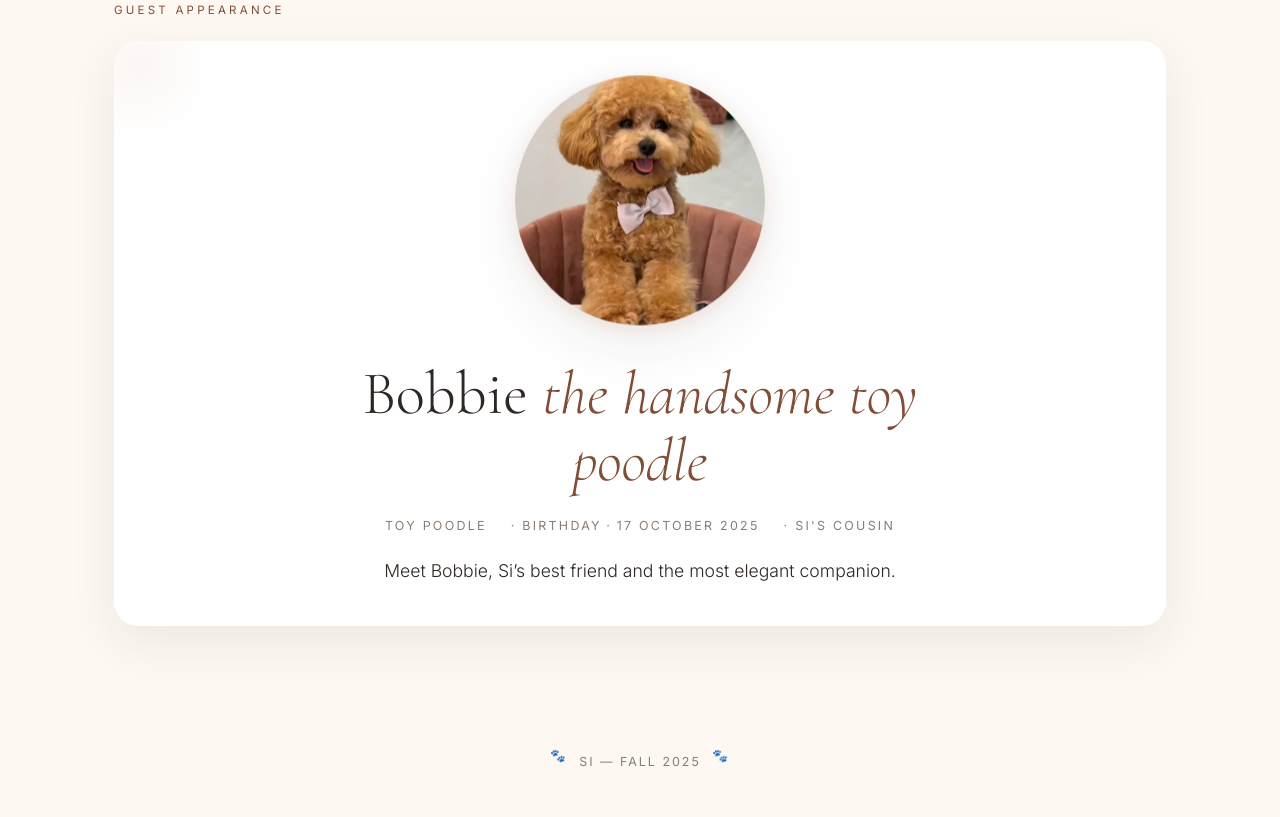
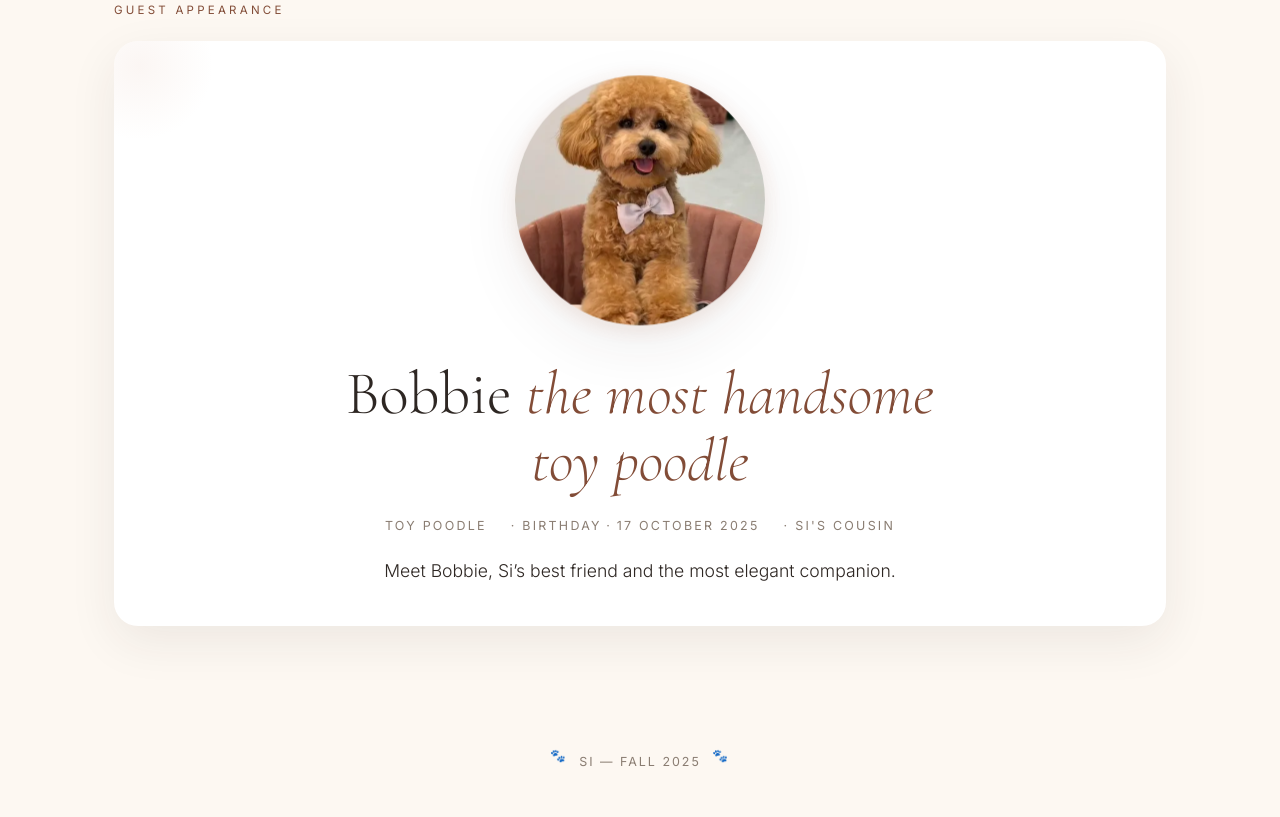
Before and after one commit to LabadzeLana/Si, a website: page index.html in a window 1280 px wide. Shown: the part 4387-5204 px from the top of the page. Drawn offline with nearby package versions, Linux system fonts and the light colour scheme.

Commit message:
manual update

```diff
--- a/index.html
+++ b/index.html
@@ -818,7 +818,7 @@
           </picture>
         </div>
         <div class="guest-text">
-          <h3 class="guest-name">Bobbie <em>the handsome toy poodle</em></h3>
+          <h3 class="guest-name">Bobbie <em>the most handsome toy poodle</em></h3>
           <div class="guest-meta">
             <span>Toy Poodle</span>
             <span>Birthday&thinsp;·&thinsp;17 October 2025</span>
```
Also changed, not shown: 1 other file.
